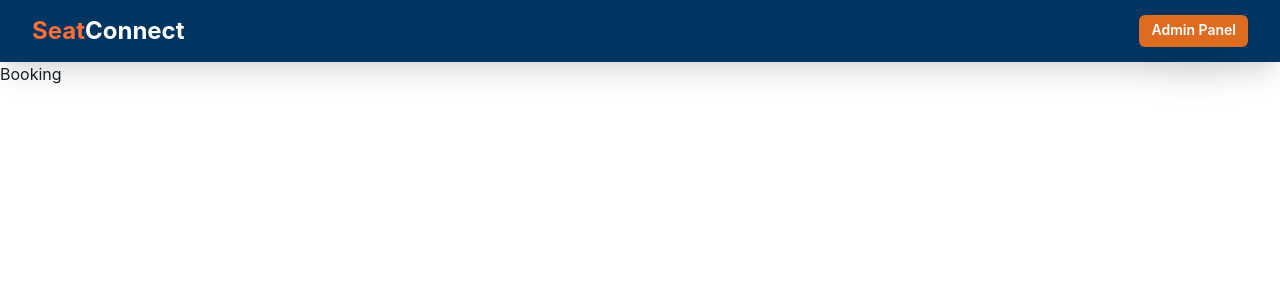
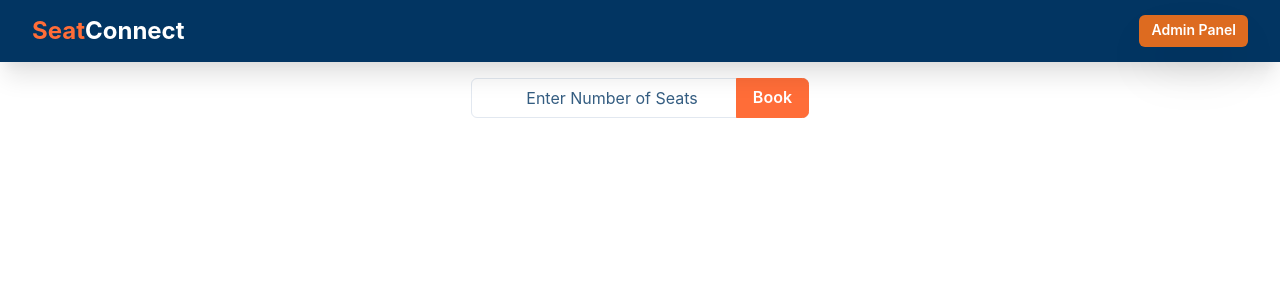
Before and after one commit to AshokPrjapati/SeatConnect, a React (Vite) app in the folder client/: page /booking in a window 1280 px wide. Shown: the top 300 px of the page. Built offline with nearby package versions, Linux system fonts and the light colour scheme; no server answers.

Commit message:
added : booking feature

```diff
--- /dev/null
+++ b/client/src/components/booking/InputBox.tsx
@@ -0,0 +1,60 @@
+import { useCallback, useRef } from "react";
+import { Button, Input, InputGroup } from "@chakra-ui/react";
+import { useSelector } from "react-redux";
+import { RootState } from "../../redux/store";
+
+interface InputBoxProps {
+    label: string;
+    action: (value: number) => void;
+}
+
+const InputBox = ({ label, action }: InputBoxProps) => {
+    const { bookLoading } = useSelector(
+        (store: RootState) => store.seatsManager
+    );
+    // Reference to the input element
+    const inputRef = useRef<HTMLInputElement>(null);
+
+    // Callback function to handle button click
+    const handleClick = useCallback(() => {
+        // Check if input value is not empty
+        if (inputRef?.current?.value) {
+            // Call the action function with the input value (converted to a number)
+            action(Number(inputRef.current.value));
+        }
+    }, [action]);
+
+    return (
+        <InputGroup w={"max-content"} position="relative">
+            <Input
+                pr="4.5rem"
+                type={"number"}
+                placeholder="Enter Number of Seats"
+                _placeholder={{ opacity: 0.8, color: "c_purple" }}
+                textAlign="center"
+                focusBorderColor="c_red"
+                ref={inputRef}
+            />
+            <Button
+                colorScheme="orange"
+                bg="c_red"
+                borderRadius="0 .4rem .4rem 0"
+                position="absolute"
+                right="0"
+                top="0"
+                cursor="pointer"
+                zIndex={9}
+                border="1px solid"
+                borderColor="c_red"
+                onClick={handleClick}
+                isLoading={bookLoading}
+                loadingText={"Booking..."}
+                disabled={bookLoading}
+            >
+                {label}
+            </Button>
+        </InputGroup>
+    );
+};
+
+export default InputBox;
--- /dev/null
+++ b/client/src/hooks/useToastMsg.tsx
@@ -0,0 +1,30 @@
+import { useToast } from '@chakra-ui/react'
+
+export const ToastType = {
+    info: "info",
+    warning: "warning",
+    success: "success",
+    error: "error",
+    loading: "loading"
+}
+
+interface IStatus {
+    status: "info" | "warning" | "success" | "error" | "loading" | undefined
+}
+
+const UseToastMsg = () => {
+    const toast = useToast();
+    const Toast = (msg: string, status: any) => {
+        toast({
+            title: `${msg}`,
+            position: 'top-right',
+            variant: 'left-accent',
+            isClosable: true,
+            duration: 5000,
+            status,
+        })
+    }
+    return { Toast, Type: ToastType }
+}
+
+export default UseToastMsg
--- a/client/src/pages/Booking.tsx
+++ b/client/src/pages/Booking.tsx
@@ -1,6 +1,24 @@
+import { Box } from "@chakra-ui/react"
+import InputBox from "../components/booking/InputBox"
+import { useCallback } from "react"
+import { useDispatch } from "react-redux"
+import { Dispatch } from "redux"
+import { bookSeats } from "../redux/seat/seat.action"
+import UseToastMsg, { ToastType } from "../hooks/useToastMsg"
 
 export const Booking = () => {
+    const dispatch: Dispatch<any> = useDispatch();
+    const { Toast } = UseToastMsg();
+
+    const handleBook = useCallback((seatCount: number) => {
+        if (seatCount && seatCount < 7 && seatCount > 0) {
+            dispatch(bookSeats(seatCount, Toast))
+        } else Toast("Total seats must be less than 8 and atleast 1", ToastType.error);
+    }, [dispatch, Toast]);
+
     return (
-        <div>Booking</div>
+        <Box w="max-content" m="1rem auto">
+            <InputBox label={"Book"} action={handleBook} />
+        </Box>
     )
 }
--- a/client/src/redux/seat/seat.action.tsx
+++ b/client/src/redux/seat/seat.action.tsx
@@ -1,16 +1,33 @@
+import axios from "axios";
 import { Dispatch } from "redux";
-import { GET_ALL_SEATS_ERROR, GET_ALL_SEATS_LOADING, GET_ALL_SEATS_SUCCESS } from "./seat.actionTypes";
-import axios from "axios";
 
+import { BOOK_SEATS_ERROR, BOOK_SEATS_LOADING, BOOK_SEATS_SUCCESS, GET_ALL_SEATS_ERROR, GET_ALL_SEATS_LOADING, GET_ALL_SEATS_SUCCESS } from "./seat.actionTypes";
+import { ToastType } from "../../hooks/useToastMsg";
 
+// Action creator to fetch all seats
 export const getAllSeats = () => async (dispatch: Dispatch) => {
     dispatch({ type: GET_ALL_SEATS_LOADING });
     try {
-        const res = await axios('/seat/get_all');
+        const res = await axios("/seat/get_all");
         const data = res.data;
         dispatch({ type: GET_ALL_SEATS_SUCCESS, payload: data.seats });
     } catch (error) {
         console.log(error);
         dispatch({ type: GET_ALL_SEATS_ERROR });
     }
-}
+};
+
+// Action creator to book seats
+export const bookSeats = (seatsCount: number, Toast: any) => async (dispatch: Dispatch) => {
+    dispatch({ type: BOOK_SEATS_LOADING });
+    try {
+        const res = await axios.post("/seat/book", { seatsCount });
+        const data = res.data;
+        dispatch({ type: BOOK_SEATS_SUCCESS, payload: data.bookedSeats });
+        Toast("Seats booked successfully", ToastType.success);
+    } catch (error) {
+        console.log(error);
+        dispatch({ type: BOOK_SEATS_ERROR });
+        Toast("Oops! something went wrong", ToastType.error);
+    }
+};
```
Also changed, not shown: 1 other file (tests, documents, lock files or other folders).
